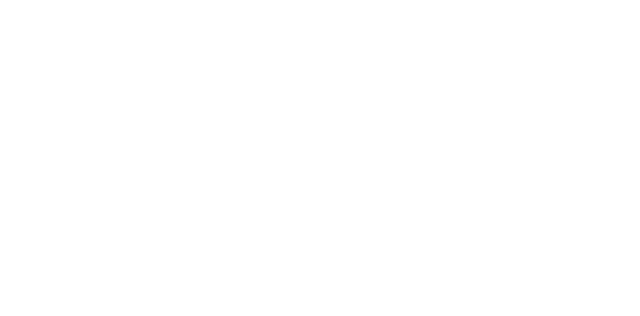
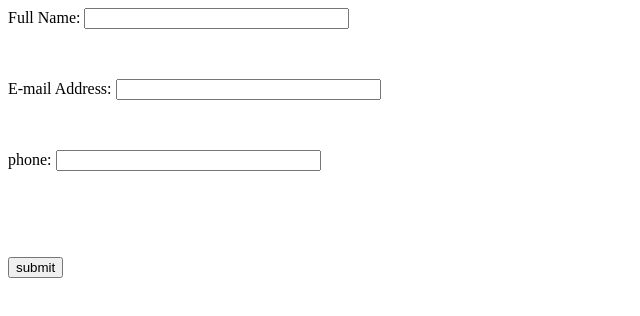
Before and after one commit to shelarpushpa/Pixel6Round, a plain HTML site: page index.html in a window 1280 px wide. Shown: the whole page, without its empty margins (0-640 px from the left). Drawn offline with Linux system fonts and the light colour scheme.

Commit message:
Update index.html

```diff
--- a/index.html
+++ b/index.html
@@ -1,2 +1,40 @@
 <html>
+    <head>
+        <link rel="stylesheet" href="style.css">
+          <script src="script.js"></script>
+
+
+
+    </head>
+
+    <body>
+        <form name="RegForm" onsubmit="validation()"  >
+            <p>Full Name: <input type="text"
+                            size="30" name="name" /></p>
+
+            <br />
+            <p>E-mail Address: <input type="text"
+                            size="30" name="email" /></p>
+            <br />
+
+            <p>phone: <input type="text"
+                        size="30" name="phone" id="phone" onkeypress="javascript:return isNumber(event)" oninput="check_phone()" /> </p>
+               <p id="demo"></p>
+               <p id="demo1"></p>
+
+            <br />
+
+            <br />
+            <br />
+
+            <p>
+                <input type="submit"
+                       value="submit" name="submit"  />
+
+
+            </p>
+
+
+        </form>
+    </body>
 </html>
```
